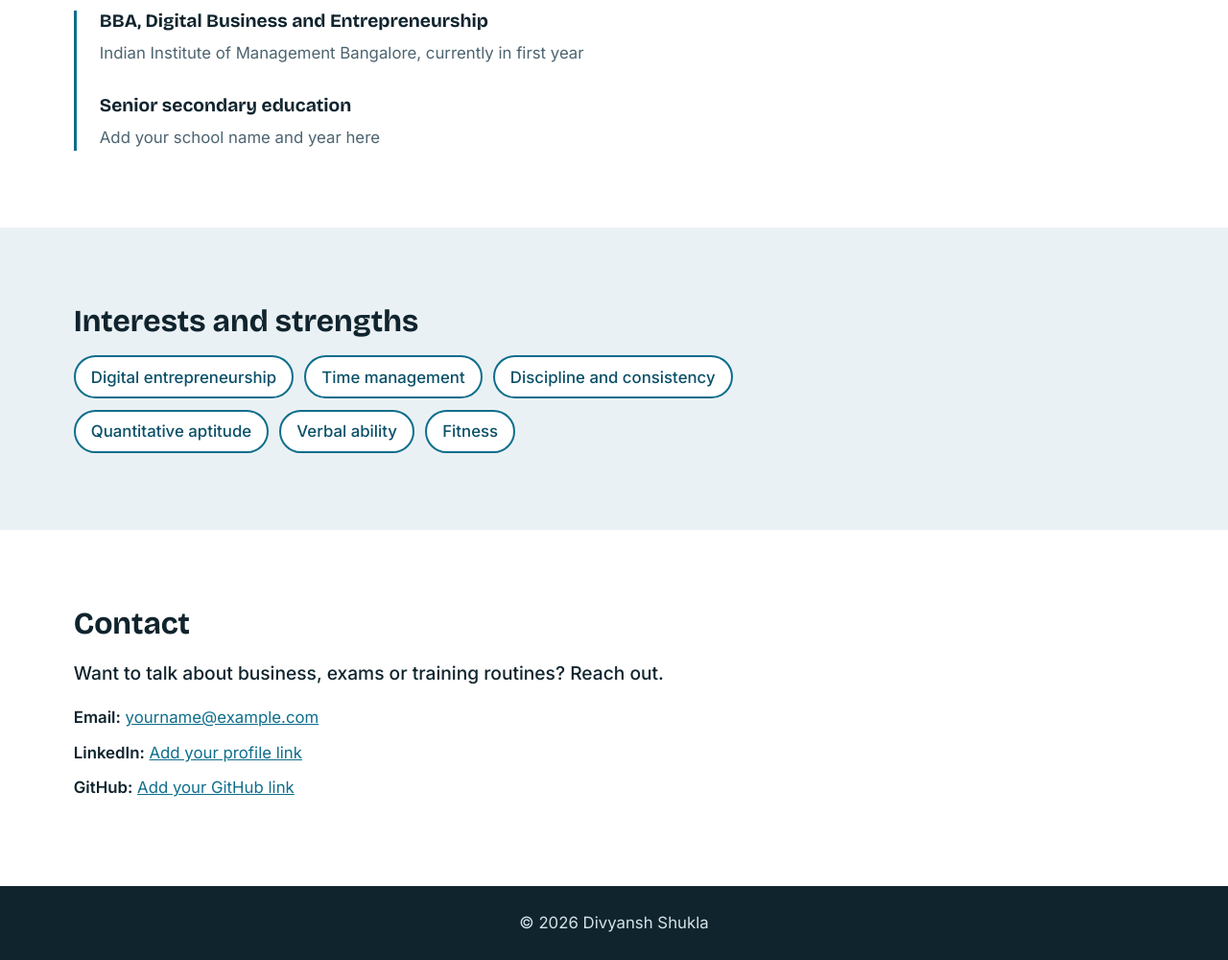
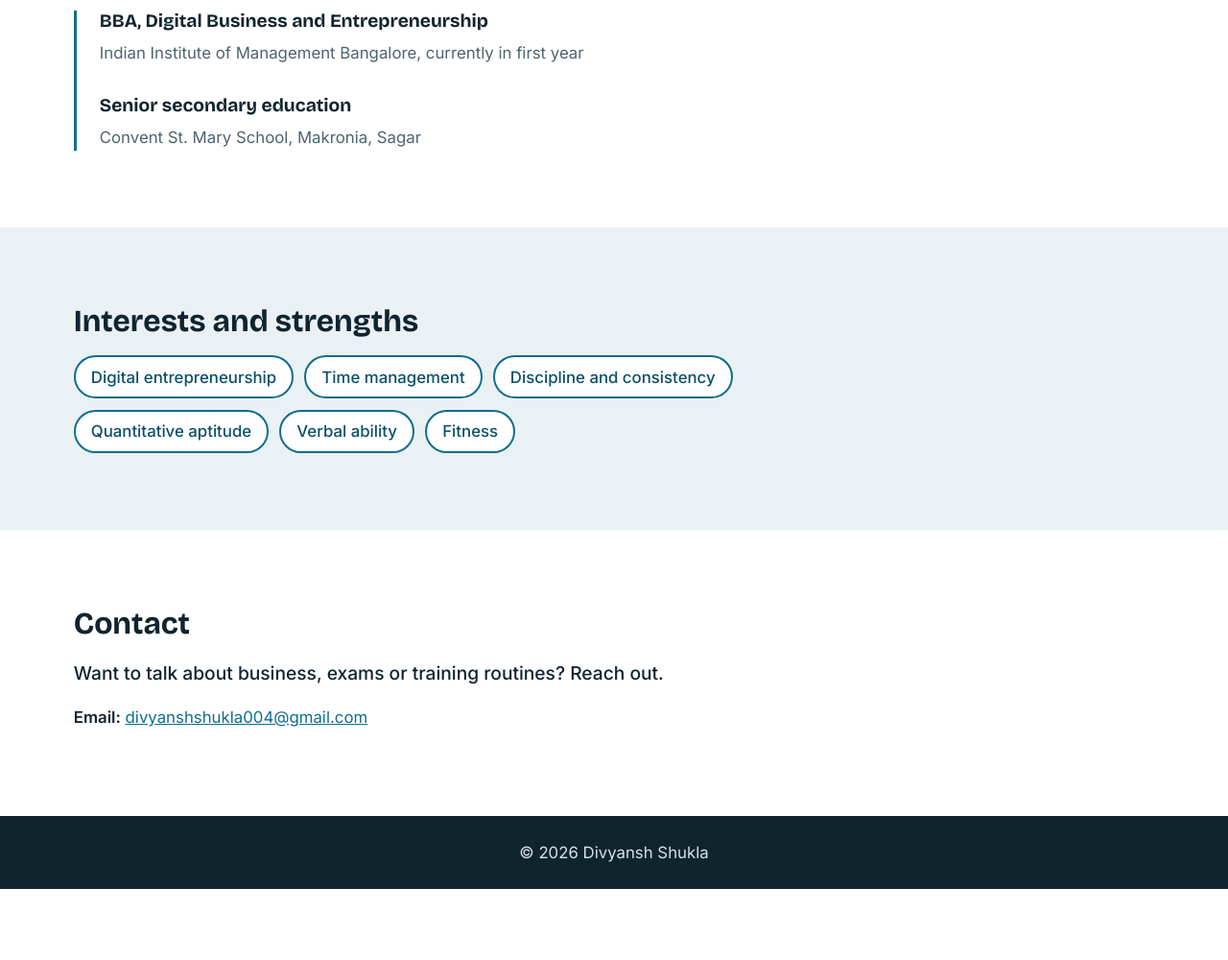
Before and after one commit to vromm20/resume-2, a plain HTML site: page index.html in a window 1280 px wide. Shown: the part 1620-2620 px from the top of the page at 96% size. After the commit the page ends 2546 px from the top, so only its background shows below. Drawn offline with nearby package versions, Linux system fonts and the light colour scheme.

Commit message:
Update index.html

```diff
--- a/index.html
+++ b/index.html
@@ -80,7 +80,7 @@
         </div>
         <div class="timeline-item">
           <h3>Senior secondary education</h3>
-          <p class="meta">Add your school name and year here</p>
+          <p class="meta">Convent St. Mary School, Makronia, Sagar</p>
         </div>
       </div>
     </section>
@@ -101,9 +101,7 @@
       <h2>Contact</h2>
       <p class="lead">Want to talk about business, exams or training routines? Reach out.</p>
       <ul class="contact-list">
-        <li><strong>Email:</strong> <a href="mailto:yourname@example.com">yourname@example.com</a></li>
-        <li><strong>LinkedIn:</strong> <a href="https://www.linkedin.com/" target="_blank" rel="noopener">Add your profile link</a></li>
-        <li><strong>GitHub:</strong> <a href="https://github.com/" target="_blank" rel="noopener">Add your GitHub link</a></li>
+        <li><strong>Email:</strong> <a href="mailto:divyanshshukla004@gmail.com">divyanshshukla004@gmail.com</a></li>
       </ul>
     </section>
   </main>
```
